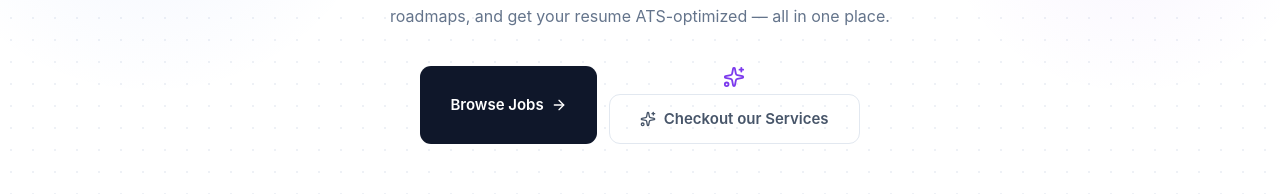
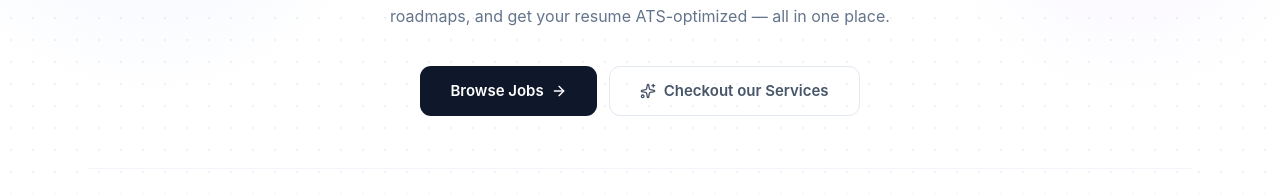
Before and after one commit to Revs123456/website, a Next.js app in the folder frontend/: page / in a window 1280 px wide. Shown: the part 301-495 px from the top of the page. Built offline with nearby package versions, Linux system fonts and the light colour scheme; no server answers.

Commit message:
revert: remove Sparkles icon above Checkout our Services button
Co-Authored-By: Claude Sonnet 4.6 <noreply@anthropic.com>

```diff
--- a/frontend/src/app/(public)/page.tsx
+++ b/frontend/src/app/(public)/page.tsx
@@ -47,12 +47,9 @@ export default async function Home() {
 
           <div style={{ display: 'flex', flexWrap: 'wrap', gap: 12, justifyContent: 'center', marginBottom: 52 }}>
             <Link href="/jobs" className="btn btn-primary btn-lg">Browse Jobs <ArrowRight size={16} /></Link>
-            <div style={{ display: 'flex', flexDirection: 'column', alignItems: 'center', gap: 6 }}>
-              <Sparkles size={22} style={{ color: '#7c3aed' }} />
-              <Link href="/services" className="btn btn-outline btn-lg" style={{ display: 'inline-flex', alignItems: 'center', gap: 8 }}>
-                <Sparkles size={16} /> Checkout our Services
-              </Link>
-            </div>
+            <Link href="/services" className="btn btn-outline btn-lg" style={{ display: 'inline-flex', alignItems: 'center', gap: 8 }}>
+              <Sparkles size={16} /> Checkout our Services
+            </Link>
           </div>
 
           {/* Stats */}
```
